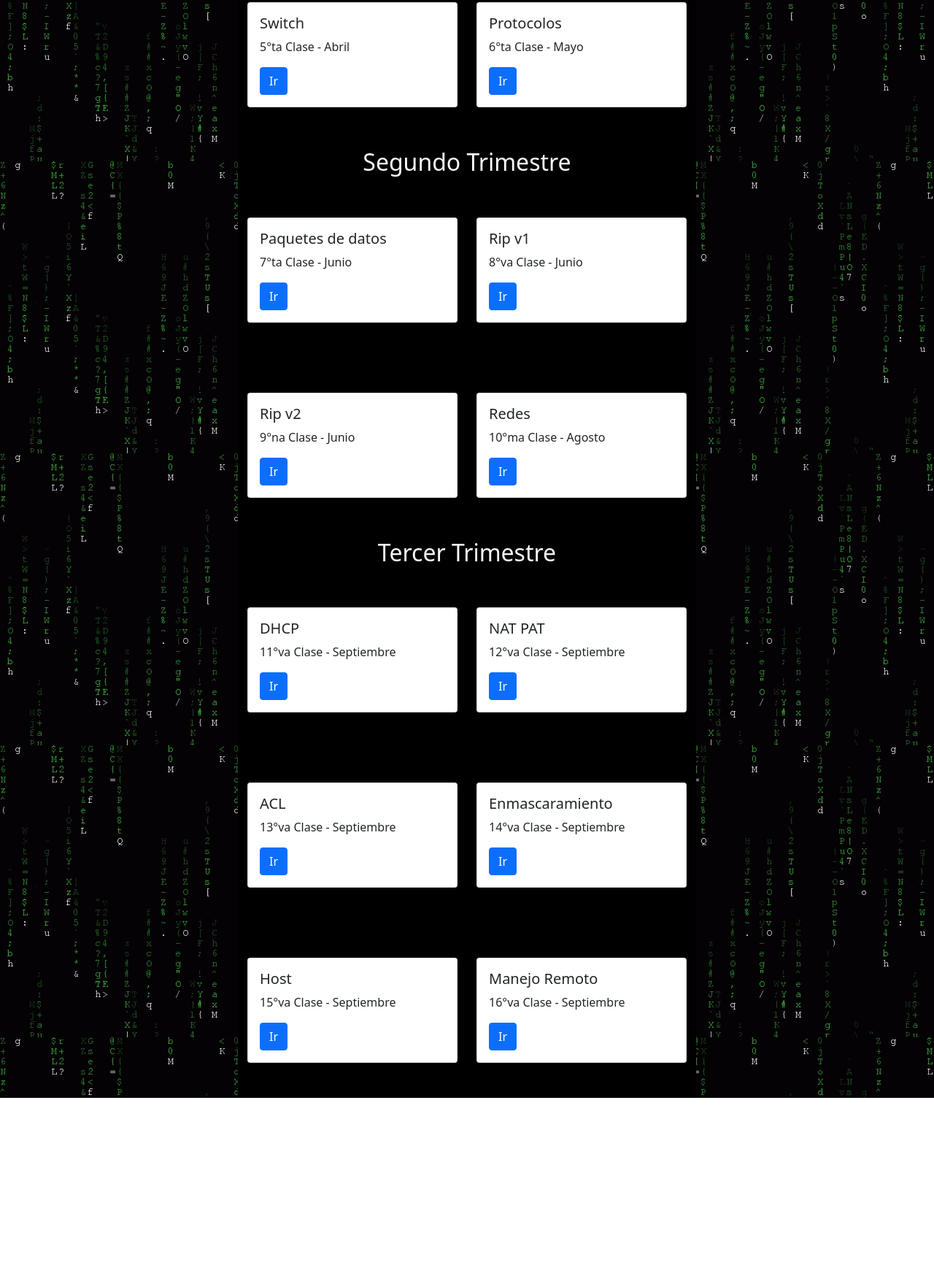
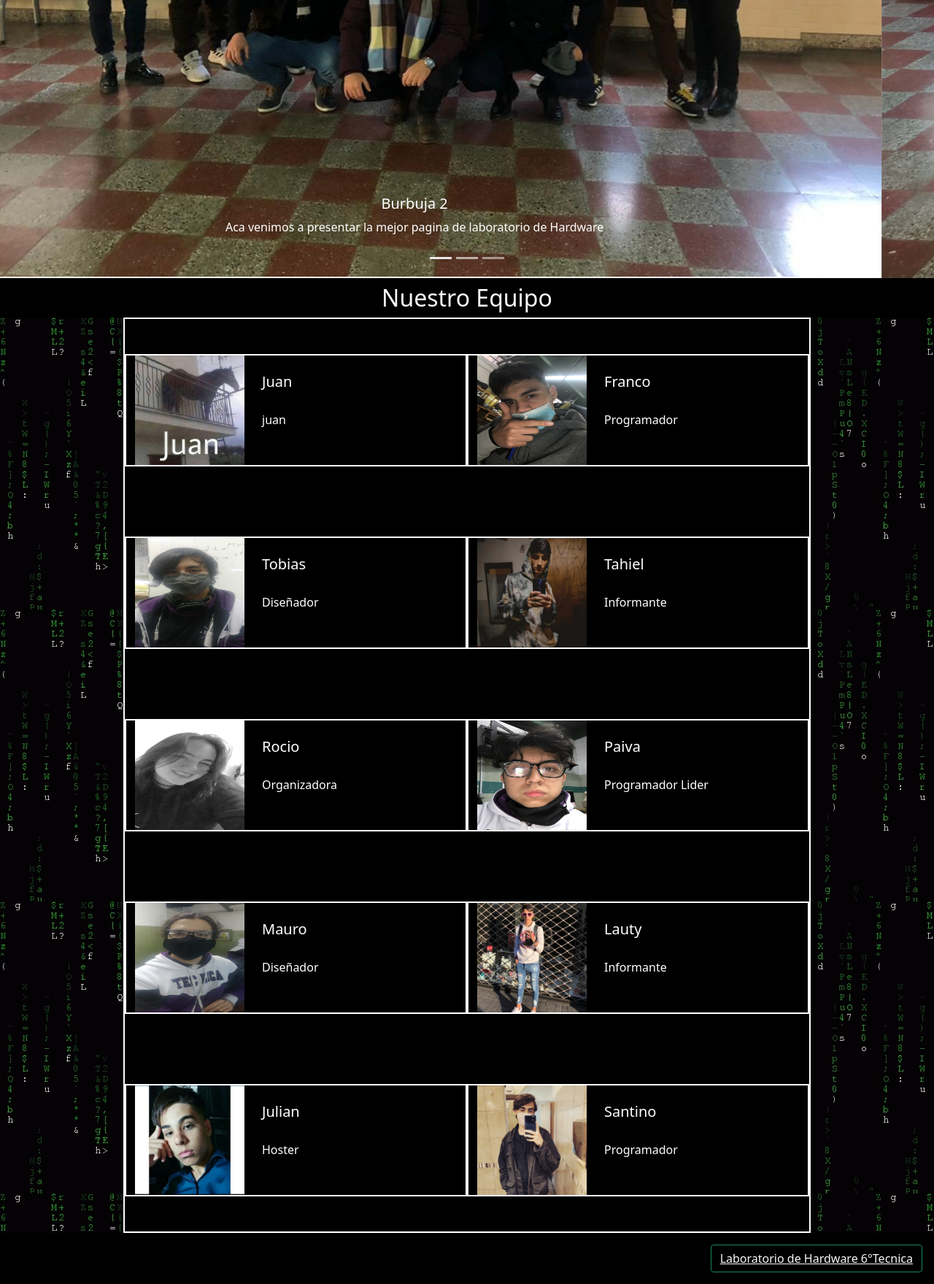
Before and after one commit to 6toTLaboratorioDeHardware/6toTb2, a plain HTML site: page index.html in a window 1280 px wide. Shown: the part 643-2402 px from the top of the page at 73% size. Before the commit the page ends 2147 px from the top, so only its background shows below. Drawn offline with nearby package versions, Linux system fonts and the light colour scheme.

Commit message:
Add files via upload

```diff
--- a/index.html
+++ b/index.html
@@ -1,210 +1,174 @@
 <!DOCTYPE html>
-<html>
+<html lang="es">
 <head>
 	<meta charset="utf-8">
     <meta name="viewport" content="width=device-width, initial-scale=1">
 	<link href="https://cdn.jsdelivr.net/npm/bootstrap@5.1.1/dist/css/bootstrap.min.css" rel="stylesheet" integrity="sha384-F3w7mX95PdgyTmZZMECAngseQB83DfGTowi0iMjiWaeVhAn4FJkqJByhZMI3AhiU" crossorigin="anonymous">
 	<link rel="stylesheet" type="text/css" href="style.css">
 	<link rel="stylesheet" href="https://cdn.jsdelivr.net/npm/bootstrap-icons@1.5.0/font/bootstrap-icons.css">
-	<title>Indice</title>
+	<title>Laboratorio de Hardware</title>
   <link rel="shortcut icon" href="img/icon.png">
 </head>
-
-
-
 <body>
-	<header id="encabezado" class="container-fluid bg-dark d-flex justify-content-center">
-		<h1 class="text-light mb-0 p-2">INDICE</h1>
+	<!-- ENCABEZADO -->
+	<header id="encabezado" class="container-fluid  d-flex justify-content-center">
+	<h1 class="text-light mb-0 p-2">PAGINA PRINCIPAL</h1>
 	</header>
 
 
 
-<section id="Contenido" class="container-fluid ">
-	<div id="clases" class="row w-50 mx-auto ">
-		<div class="container-fluid text-center">
-			<h2 class="text-center mb-0 p-2 text-light">Primer Trimestre</h2>
+	<!-- FOTOS -->
+
+	<section>
+		<div id="carouselExampleCaptions" class="carousel slide" data-bs-ride="carousel">
+  <div class="carousel-indicators">
+    <button type="button" data-bs-target="#carouselExampleCaptions" data-bs-slide-to="0" class="active" aria-current="true" aria-label="Slide 1"></button>
+    <button type="button" data-bs-target="#carouselExampleCaptions" data-bs-slide-to="1" aria-label="Slide 2"></button>
+    <button type="button" data-bs-target="#carouselExampleCaptions" data-bs-slide-to="2" aria-label="Slide 3"></button>
   </div>
-
-		<div class="col-lg-6 col-md-12 col-sm-12 d-flex my-5 icono-wrap justify-content-center">
-			<div class="card" style="width: 18rem;">
-  				<div class="card-body ">
-    				<h5 class="card-title">Modelo OSI</h5>
-    				<p class="card-text">1°ra Clase - Marzo</p>
-    				<a href="Clases/PrimeraClase/index.html" class="btn btn-primary " target="_BLANK">Ir</a>
+  <div class="carousel-inner">
+    <div class="carousel-item active">
+      <img src="img/foto1.jpg" class="d-block w-100" alt="..." width="0" >
+      <div class="carousel-caption d-none d-md-block">
+        <h5>Burbuja 2</h5>
+        <p>Aca venimos a presentar la mejor pagina de laboratorio de Hardware</p>
+      </div>
+    </div>
+    <div class="carousel-item">
+      <img src="img/foto2.jpg" class="d-block w-100" alt="..." width="50" >
+      <div class="carousel-caption d-none d-md-block">
+        <h5>Burbuja 2</h5>
+        <p>Despues de visualizar completamente la pagina, quedaran asombrados</p>
+      </div>
+    </div>
+    <div class="carousel-item">
+      <img src="img/foto3.jpg" class="d-block w-100" alt="..." width="50" >
+      <div class="carousel-caption d-none d-md-block">
+        <h5>Burbuja 2</h5>
+        <p>Gracias.</p>
       </div>
     </div>
   </div>
+  <button class="carousel-control-prev" type="button" data-bs-target="#carouselExampleCaptions" data-bs-slide="prev">
+    <span class="carousel-control-prev-icon" aria-hidden="true"></span>
+    <span class="visually-hidden">Previous</span>
+  </button>
+  <button class="carousel-control-next" type="button" data-bs-target="#carouselExampleCaptions" data-bs-slide="next">
+    <span class="carousel-control-next-icon" aria-hidden="true"></span>
+    <span class="visually-hidden">Next</span>
+  </button>
+</div>
+	</section>
 
-		<div class="col-lg-6 col-md-12 col-sm-12 d-flex my-5 icono-wrap justify-content-center">
-			<div class="card" style="width: 18rem;">
-  				<div class="card-body">
-    				<h5 class="card-title"> Mascara de red e iPv4</h5>
-    				<p class="card-text">2°da Clase - Marzo</p>
-    				<a href="Clases/SegundaClase/index.html" class="btn btn-primary" target="_BLANK">Ir</a>
+
+<div id="equipo" class="container-fluid  justify-content-center d-flex">
+  <h2 class="text-light mb-0 p-2">Nuestro Equipo</h2>
 </div>
+
+<!-- ALUMNOS -->
+
+
+<section class="container-fluid " id="Contenido">
+  <div id="foto" class="row w-75 mx-auto bg-#000">
+    <div id="foto" class="col-lg-6 col-md-12 col-sm-12 d-flex  my-5 icono-wrap">
+      <img src="img/Alumnos/juan.jpg" alt=JuaniKorn width="150" height="150" >
+      <div>
+        <h3 class="fs-5 mt-4 px-4 pb-1">Juan</h3>
+        <p class="fs-6 mt-4 px-4 pb-1">juan</p>
       </div>
     </div>
 
-		<div class="col-lg-6 col-md-12 col-sm-12 d-flex my-5 icono-wrap justify-content-center">
-			<div class="card" style="width: 18rem;">
-  				<div class="card-body">
-    				<h5 class="card-title">Servidores</h5>
-    				<p class="card-text">3°ra Clase - Abril</p>
-    				<a href="Clases/TerceraClase/index.html" class="btn btn-primary" target="_BLANK">Ir</a>
-  				</div>
+    <div id="foto" class="col-lg-6 col-md-12 col-sm-12 d-flex  my-5 icono-wrap">
+      <img src="img/Alumnos/franco.jpeg" alt=Franco width="150" height="150" >
+      <div>
+        <h3 class="fs-5 mt-4 px-4 pb-1">Franco</h3>
+        <p class=" fs-6 mt-4 px-4 pb-1">Programador</p>
       </div>
     </div>
 
-		<div class="col-lg-6 col-md-12 col-sm-12 d-flex my-5 icono-wrap justify-content-center">
-			<div class="card" style="width: 18rem;">
-  				<div class="card-body">
-    				<h5 class="card-title">Router</h5>
-    				<p class="card-text">4°ta Clase - Abril</p>
-    				<a href="Clases/CuartaClase/index.html" class="btn btn-primary" target="_BLANK">Ir</a>
-  				</div>
+    <div id="foto" class="col-lg-6 col-md-12 col-sm-12 d-flex  my-5 icono-wrap">
+      <img src="img/Alumnos/tobias.jpeg" alt=Tobias width="150" height="150" >
+      <div>
+        <h3 class="fs-5 mt-4 px-4 pb-1">Tobias</h3>
+        <p class=" fs-6 mt-4 px-4 pb-1">Diseñador</p>
       </div>
     </div>
 
-		<div class="col-lg-6 col-md-12 col-sm-12 d-flex my-5 icono-wrap justify-content-center">
-			<div class="card" style="width: 18rem;">
-  				<div class="card-body">
-    				<h5 class="card-title">Switch</h5>
-    				<p class="card-text">5°ta Clase - Abril</p>
-    				<a href="Clases/QuintaClase/index.html" class="btn btn-primary" target="_BLANK">Ir</a>
-  				</div>
+    <div  id="foto" class="col-lg-6 col-md-12 col-sm-12 d-flex  my-5 icono-wrap">
+      <img src="img/Alumnos/tahiel.jpeg" alt=Tahiel width="150" height="150" >
+      <div>
+        <h3 class="fs-5 mt-4 px-4 pb-1">Tahiel</h3>
+        <p class=" fs-6 mt-4 px-4 pb-1">Informante</p>
       </div>
     </div>
 
-		<div class="col-lg-6 col-md-12 col-sm-12 d-flex my-5 icono-wrap justify-content-center">
-			<div class="card" style="width: 18rem;">
-  				<div class="card-body">
-    				<h5 class="card-title">Protocolos</h5>
-    				<p class="card-text">6°ta Clase - Mayo</p>
-    				<a href="Clases/SextaClase/index.html" class="btn btn-primary" target="_BLANK">Ir</a>
-  				</div>
+    <div  id="foto" class="col-lg-6 col-md-12 col-sm-12 d-flex  my-5 icono-wrap">
+      <img src="img/Alumnos/Rocio.jpeg" alt=Rocio width="150" height="150" >
+      <div>
+        <h3 class="fs-5 mt-4 px-4 pb-1">Rocio</h3>
+        <p class=" fs-6 mt-4 px-4 pb-1">Organizadora</p>
       </div>
     </div>
 
-
-		<div class="container-fluid">
-			<h2 class="text-center mb-0 p-2 text-light">Segundo Trimestre</h2>
-		</div>
-
-		<div class="col-lg-6 col-md-12 col-sm-12 d-flex my-5 icono-wrap justify-content-center">
-			<div class="card" style="width: 18rem;">
-
-  				<div class="card-body">
-    				<h5 class="card-title">Paquetes de datos</h5>
-    				<p class="card-text">7°ta Clase - Junio</p>
-    				<a href="Clases/SeptimaClase/index.html" class="btn btn-primary" target="_BLANK">Ir</a>
-  				</div>
+    <div id="foto" class="col-lg-6 col-md-12 col-sm-12 d-flex  my-5 icono-wrap">
+      <img src="img/Alumnos/paiva.jpeg" alt=Paiva width="150" height="150" >
+      <div>
+        <h3 class="fs-5 mt-4 px-4 pb-1">Paiva</h3>
+        <p class="fs-6 mt-4 px-4 pb-1">Programador Lider</p>
       </div>
     </div>
 
-		<div class="col-lg-6 col-md-12 col-sm-12 d-flex my-5 icono-wrap justify-content-center">
-			<div class="card" style="width: 18rem;">
-
-  				<div class="card-body">
-    				<h5 class="card-title">Rip v1</h5>
-    				<p class="card-text">8°va Clase - Junio</p>
-    				<a href="Clases/OctavaClase/index.html" class="btn btn-primary" target="_BLANK">Ir</a>
-  				</div>
+    <div id="foto" class="col-lg-6 col-md-12 col-sm-12 d-flex  my-5 icono-wrap">
+      <img src="img/Alumnos/mauro.jpeg" alt=Mauro width="150" height="150" >
+      <div>
+        <h3 class="fs-5 mt-4 px-4 pb-1">Mauro</h3>
+        <p class=" fs-6 mt-4 px-4 pb-1">Diseñador</p>
       </div>
     </div>
 
-		<div class="col-lg-6 col-md-12 col-sm-12 d-flex my-5 icono-wrap justify-content-center">
-			<div class="card" style="width: 18rem;">
-
-  				<div class="card-body">
-    				<h5 class="card-title">Rip v2</h5>
-    				<p class="card-text">9°na Clase - Junio</p>
-    				<a href="Clases/NovenaClase/index.html" class="btn btn-primary" target="_BLANK">Ir</a>
-  				</div>
+    <div id="foto" class="col-lg-6 col-md-12 col-sm-12 d-flex  my-5 icono-wrap">
+      <img src="img/Alumnos/lauta.jpeg" alt=Lauty width="150" height="150" >
+      <div>
+        <h3 class="fs-5 mt-4 px-4 pb-1">Lauty</h3>
+        <p class=" fs-6 mt-4 px-4 pb-1">Informante</p>
       </div>
     </div>
 
-		<div class="col-lg-6 col-md-12 col-sm-12 d-flex my-5 icono-wrap justify-content-center">
-			<div class="card" style="width: 18rem;">
-
-  				<div class="card-body">
-    				<h5 class="card-title">Redes</h5>
-    				<p class="card-text">10°ma Clase - Agosto</p>
-    				<a href="Clases/DecimaClase/index.html" class="btn btn-primary" target="_BLANK">Ir</a>
-  				</div>
+    <div id="foto" class="col-lg-6 col-md-12 col-sm-12 d-flex  my-5 icono-wrap">
+      <img src="img/Alumnos/julian.jpeg" alt=Julian width="150" height="150" >
+      <div>
+        <h3 class="fs-5 mt-4 px-4 pb-1">Julian</h3>
+        <p class=" fs-6 mt-4 px-4 pb-1">Hoster</p>
       </div>
     </div>
 
-		<div class="container-fluid">
-			<h2 class="text-center mb-0 p-2 text-light">Tercer Trimestre</h2>
-		</div>
-
-		<div class="col-lg-6 col-md-12 col-sm-12 d-flex my-5 icono-wrap justify-content-center">
-			<div class="card" style="width: 18rem;">
-
-  				<div class="card-body">
-    				<h5 class="card-title">DHCP</h5>
-    				<p class="card-text">11°va Clase - Septiembre</p>
-    				<a href="Clases/OnceavaClase/index.html" class="btn btn-primary" target="_BLANK">Ir</a>
-  				</div>
-			</div>
-		</div>
-
-		<div class="col-lg-6 col-md-12 col-sm-12 d-flex my-5 icono-wrap justify-content-center">
-			<div class="card" style="width: 18rem;">
-
-  				<div class="card-body">
-    				<h5 class="card-title">NAT PAT</h5>
-    				<p class="card-text">12°va Clase - Septiembre</p>
-    				<a href="Clases/DoceavaClase/index.html" class="btn btn-primary" target="_BLANK">Ir</a>
-  				</div>
-			</div>
-		</div>
-
-		<div class="col-lg-6 col-md-12 col-sm-12 d-flex my-5 icono-wrap justify-content-center">
-			<div class="card" style="width: 18rem;">
-
-  				<div class="card-body">
-    				<h5 class="card-title">ACL</h5>
-    				<p class="card-text">13°va Clase - Septiembre</p>
-    				<a href="Clases/TreceavaClase/index.html" class="btn btn-primary" target="_BLANK">Ir</a>
-  				</div>
-			</div>
-		</div>
-
-		<div class="col-lg-6 col-md-12 col-sm-12 d-flex my-5 icono-wrap justify-content-center">
-			<div class="card" style="width: 18rem;">
-
-  				<div class="card-body">
-    				<h5 class="card-title">Enmascaramiento</h5>
-    				<p class="card-text">14°va Clase - Septiembre</p>
-    				<a href="Clases/CatorceavaClase/index.html" class="btn btn-primary" target="_BLANK">Ir</a>
-  				</div>
-			</div>
-		</div>
-
-		<div class="col-lg-6 col-md-12 col-sm-12 d-flex my-5 icono-wrap justify-content-center">
-			<div class="card" style="width: 18rem;">
-
-  				<div class="card-body">
-    				<h5 class="card-title">Host</h5>
-    				<p class="card-text">15°va Clase - Septiembre</p>
-    				<a href="Clases/QuinceavaClase/index.html" class="btn btn-primary"target="_BLANK">Ir</a>
-  				</div>
-			</div>
-		</div>
-
-		<div class="col-lg-6 col-md-12 col-sm-12 d-flex my-5 icono-wrap justify-content-center">
-			<div class="card" style="width: 18rem;">
-
-  				<div class="card-body">
-    				<h5 class="card-title">Manejo Remoto</h5>
-    				<p class="card-text">16°va Clase - Septiembre</p>
-    				<a href="Clases/DieciseisavaClase/index.html" class="btn btn-primary" target="_BLANK">Ir</a>
-  				</div>
+    <div id="foto" class="col-lg-6 col-md-12 col-sm-12 d-flex  my-5 icono-wrap">
+      <img src="img/Alumnos/Santino.jpeg" alt=Santino width="150" height="150" >
+      <div>
+        <h3 class="fs-5 mt-4 px-4 pb-1">Santino</h3>
+        <p class=" fs-6 mt-4 px-4 pb-1">Programador</p>
       </div>
     </div>
 
   </div>
 </section>
+
+<div id="boton" class="d-grid gap-2 p-3 d-md-flex justify-content-md-end">
+  <button type="button" class="btn btn-outline-success"><a href="indice.html" class="text-light" target="_BLANK">Laboratorio de Hardware 6°Tecnica</a></button>
+</div>
+
+
+
+
+
+
+
+
+
+
+
+
+
+<script src="https://cdn.jsdelivr.net/npm/bootstrap@5.1.1/dist/js/bootstrap.bundle.min.js" integrity="sha384-/bQdsTh/da6pkI1MST/rWKFNjaCP5gBSY4sEBT38Q/9RBh9AH40zEOg7Hlq2THRZ" crossorigin="anonymous"></script>
 </body>
 </html>
```
Lines whose indentation alone changed are shown as unchanged.
